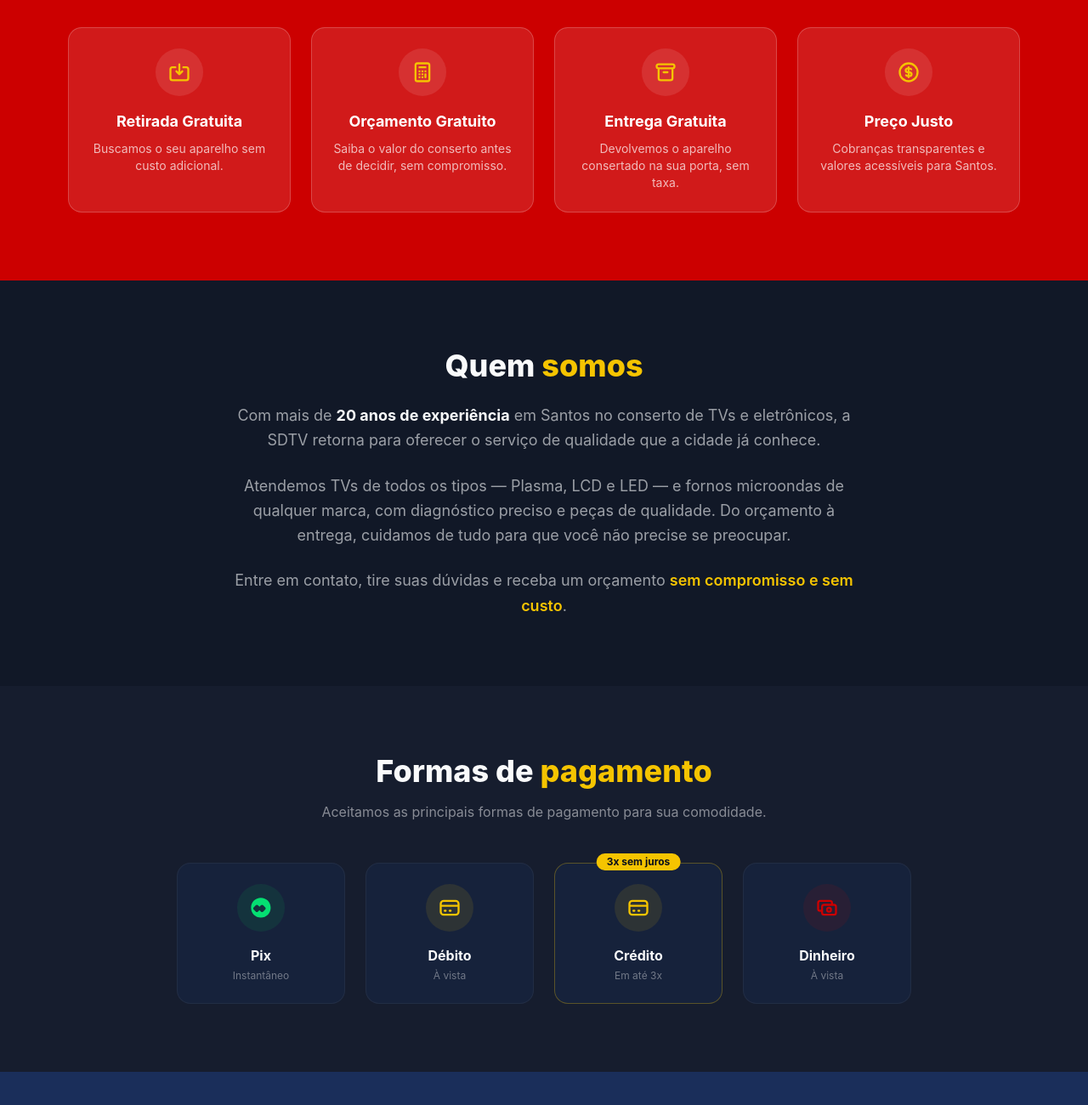
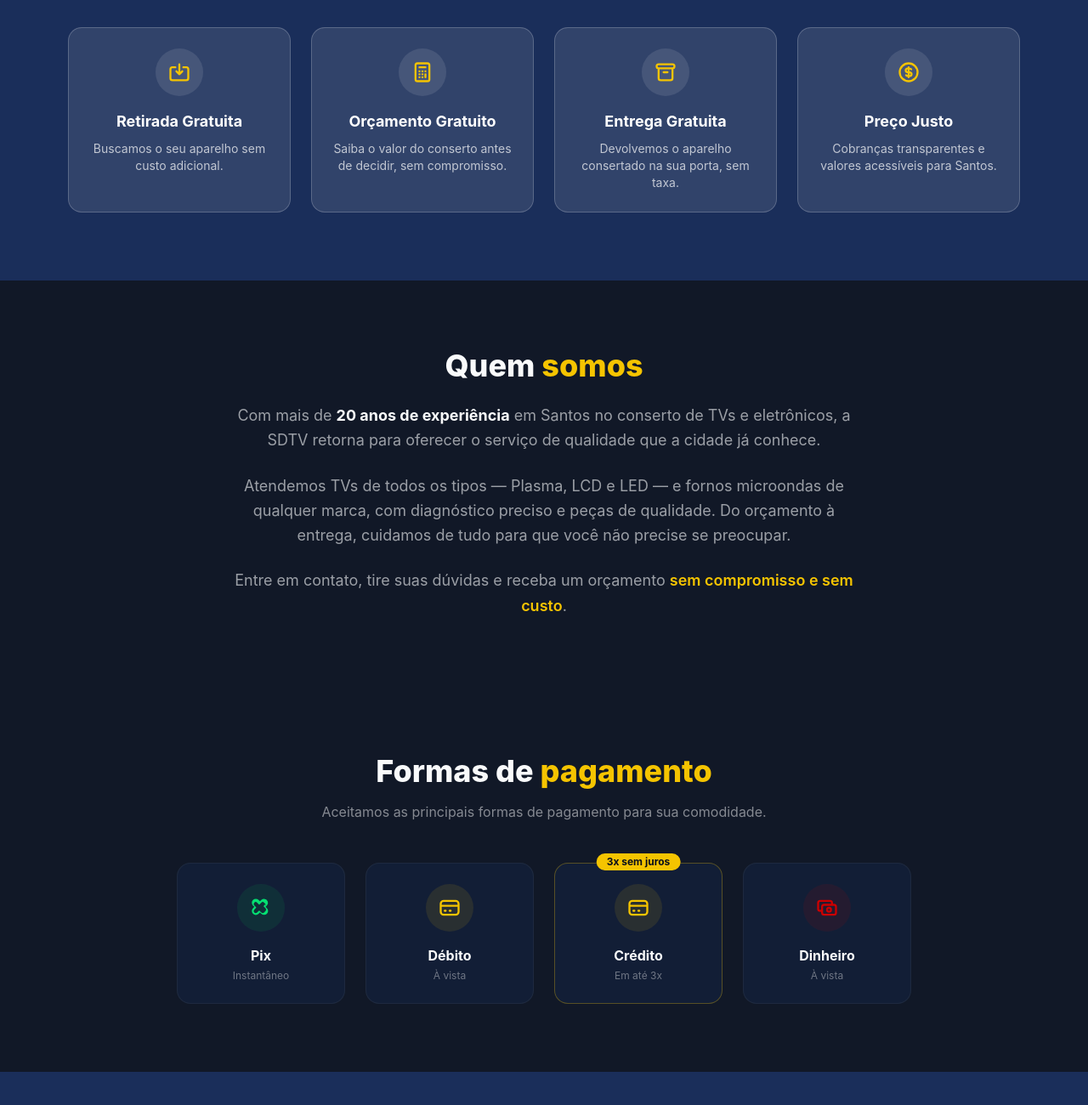
Before and after one commit to omathcampos/sdtv, a website built with Vite: page index.html in a window 1280 px wide. Shown: the part 1490-2790 px from the top of the page at 85% size. Built offline with nearby package versions, Linux system fonts and the light colour scheme.

Commit message:
style: consistência de cores e ícone do Pix
- Remove vermelho do fundo da seção Diferenciais, substituindo por azul
- Corrige alternância dark/blue entre seções (Serviços, Diferenciais, Sobre, Pagamento, Contato)
- Remove cores hardcoded (#161d2e), tudo via tema
- Ícone do Pix substituído pelo formato de losango característico

Co-Authored-By: Claude Sonnet 4.6 <noreply@anthropic.com>

```diff
--- a/index.html
+++ b/index.html
@@ -167,7 +167,7 @@
     </section>
 
     <!-- ===== SERVIÇOS ===== -->
-    <section id="servicos" class="py-20 bg-[#161d2e]">
+    <section id="servicos" class="py-20 bg-sdtv-dark">
       <div class="max-w-6xl mx-auto px-4">
         <h2 class="text-3xl md:text-4xl font-extrabold text-center text-sdtv-light mb-4">
           O que <span class="text-sdtv-yellow">consertamos</span>
@@ -226,7 +226,7 @@
     </section>
 
     <!-- ===== DIFERENCIAIS ===== -->
-    <section id="diferenciais" class="py-20 bg-sdtv-red">
+    <section id="diferenciais" class="py-20 bg-sdtv-blue">
       <div class="max-w-6xl mx-auto px-4">
         <h2 class="text-3xl md:text-4xl font-extrabold text-center text-white mb-4">
           Por que escolher a <span class="text-sdtv-yellow">SDTV?</span>
@@ -304,7 +304,7 @@
     </section>
 
     <!-- ===== PAGAMENTO ===== -->
-    <section id="pagamento" class="py-20 bg-[#161d2e]">
+    <section id="pagamento" class="py-20 bg-sdtv-dark">
       <div class="max-w-4xl mx-auto px-4">
         <h2 class="text-3xl md:text-4xl font-extrabold text-center text-sdtv-light mb-4">
           Formas de <span class="text-sdtv-yellow">pagamento</span>
@@ -315,9 +315,9 @@
           <!-- Pix -->
           <div class="bg-sdtv-blue/30 border border-white/5 rounded-2xl p-6 text-center hover:border-sdtv-yellow/40 transition-all">
             <div class="w-14 h-14 mx-auto mb-4 rounded-full bg-green-500/10 flex items-center justify-center">
-              <!-- Pix icon (simplified) -->
+              <!-- Pix icon -->
               <svg class="w-7 h-7 text-green-400" viewBox="0 0 24 24" fill="currentColor">
-                <path d="M11.9 2C6.4 2 2 6.4 2 11.9s4.4 9.9 9.9 9.9 9.9-4.4 9.9-9.9S17.4 2 11.9 2zm4.4 11.7l-2.1 2.1c-.3.3-.7.5-1.1.5s-.8-.2-1.1-.5l-1.5-1.5-1.5 1.5c-.3.3-.7.5-1.1.5s-.8-.2-1.1-.5l-2.1-2.1c-.6-.6-.6-1.6 0-2.2l2.1-2.1c.3-.3.7-.5 1.1-.5s.8.2 1.1.5l1.5 1.5 1.5-1.5c.3-.3.7-.5 1.1-.5s.8.2 1.1.5l2.1 2.1c.6.6.6 1.6 0 2.2z"/>
+                <path d="M15.18 2.93a4.01 4.01 0 0 0-2.83 1.17L11 5.46 9.65 4.1a4 4 0 0 0-5.66 5.66L5.35 11 4 12.35a4 4 0 0 0 5.66 5.66L11 16.65l1.35 1.35a4 4 0 0 0 5.66-5.66L16.65 11l1.35-1.35a4.01 4.01 0 0 0-2.82-6.72zm1.42 5.31-1.76 1.76a.5.5 0 0 0 0 .71l1.76 1.76a2 2 0 0 1 0 2.83l-1.41 1.41a2 2 0 0 1-2.83 0L10.6 14.9a.5.5 0 0 0-.71 0l-1.76 1.76a2 2 0 0 1-2.83-2.83l1.76-1.76a.5.5 0 0 0 0-.71L5.3 9.6a2 2 0 0 1 2.83-2.83l1.76 1.76a.5.5 0 0 0 .71 0l1.76-1.76a2 2 0 0 1 2.83 0l1.41 1.41a2 2 0 0 1 0 2.06z"/>
               </svg>
             </div>
             <h3 class="text-sdtv-light font-bold text-base">Pix</h3>
```
